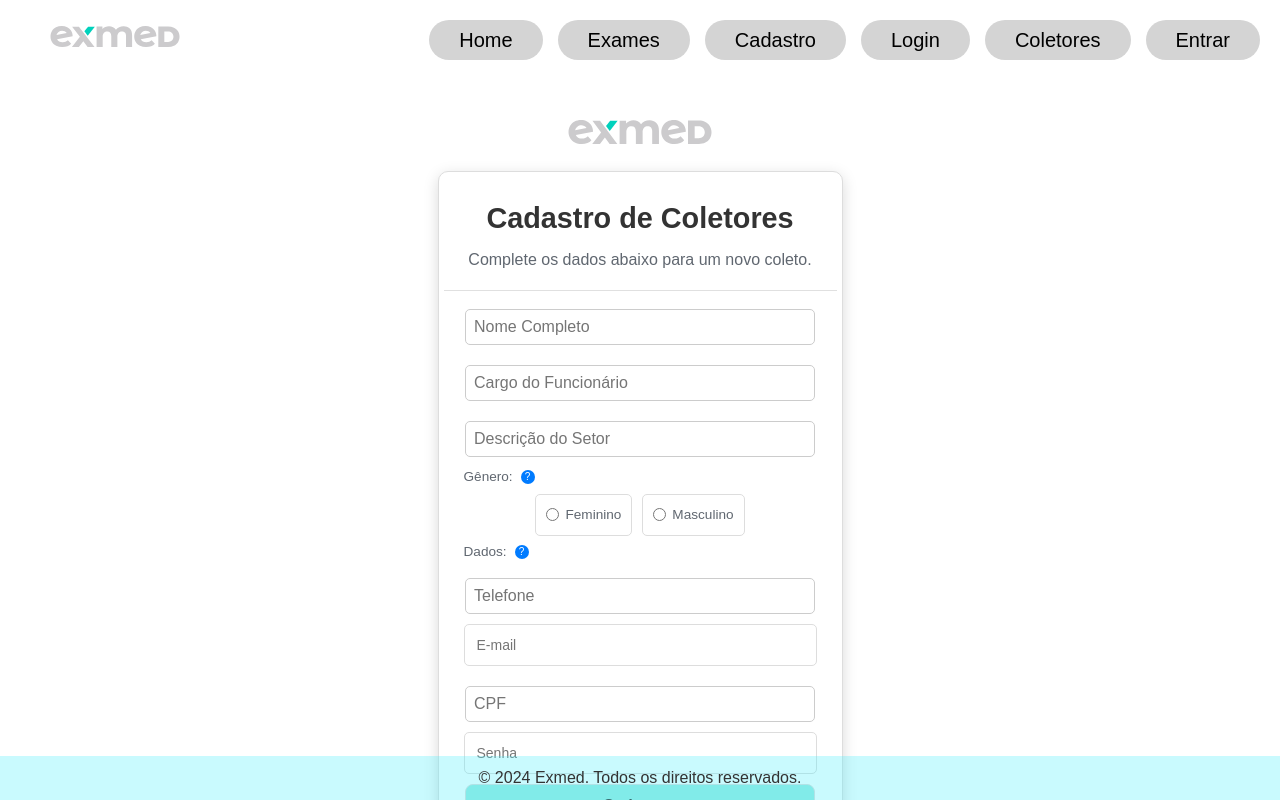
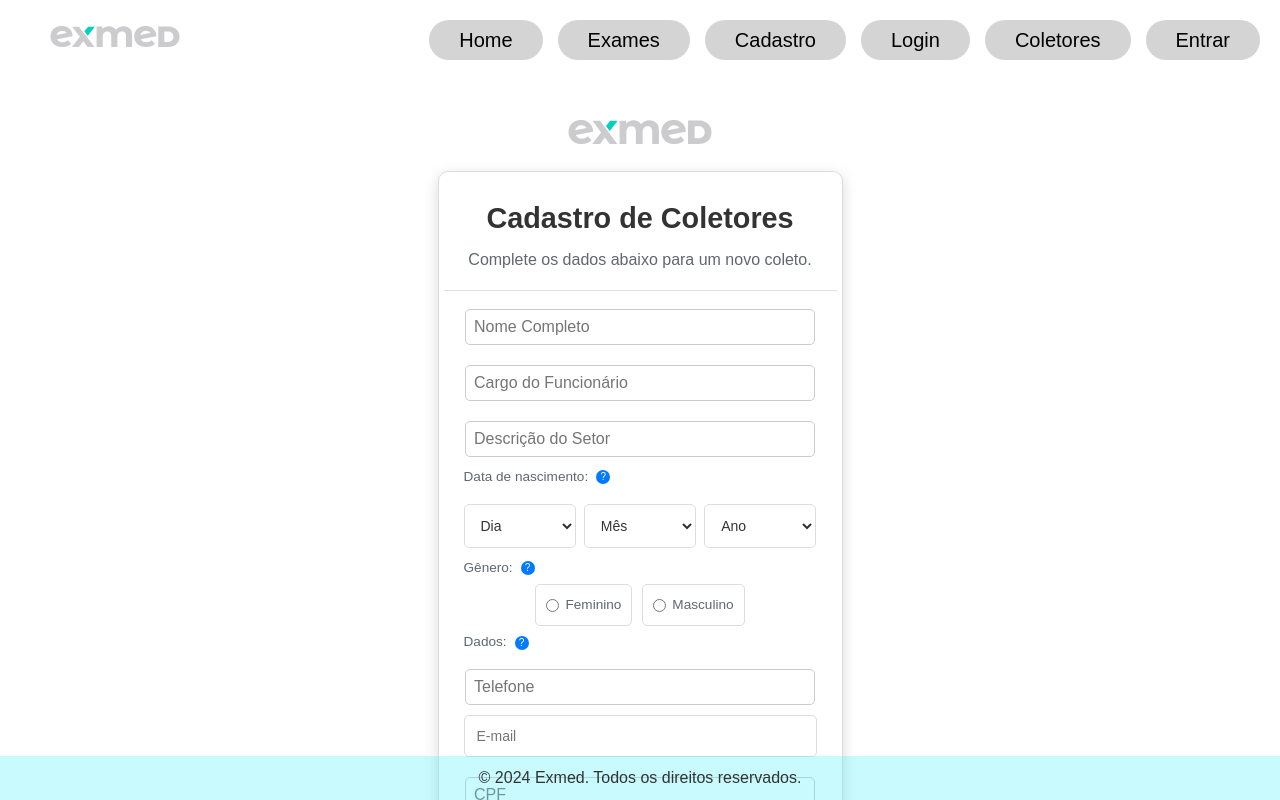
Before and after one commit to Shellbaka/projetoexmed, a React (Vite) app: page /cadcoletores in a window 1280 px wide. Shown: the top 800 px of the page. Built offline with nearby package versions, Linux system fonts and the light colour scheme.

Commit message:
cadastro de funcionarios

```diff
--- a/src/pages/Coletores/CadColetores.jsx
+++ b/src/pages/Coletores/CadColetores.jsx
@@ -1,5 +1,6 @@
 import React, { useState } from 'react';
 import axios from 'axios';
+import { useNavigate } from 'react-router-dom';
 import './CadColetores.css';
 
 function CadColetores() {
@@ -11,6 +12,11 @@ function CadColetores() {
   const [telefone, setTelefone] = useState('');
   const [genero, setGenero] = useState('');
   const [senha, setSenha] = useState('');
+  const [diaNascimento, setDiaNascimento] = useState('');
+  const [mesNascimento, setMesNascimento] = useState('');
+  const [anoNascimento, setAnoNascimento] = useState('');
+
+  const navigate = useNavigate();
 
   const handleCpfChange = (event) => {
     const rawCpf = event.target.value.replace(/\D/g, '').slice(0, 11);
@@ -26,12 +32,15 @@ function CadColetores() {
 
   const handleSubmit = async (event) => {
     event.preventDefault();
+
+    const dataNascimento = `${anoNascimento}-${mesNascimento}-${diaNascimento}`;
     const cpfSemMascara = cpf.replace(/\D/g, '');
 
     try {
       const response = await axios.post('http://localhost:3000/cadcoletores', {
         CPF: cpfSemMascara,
         Email: email,
+        Data_Nascimento: dataNascimento,
         Cargo_Funcionario: cargoFuncionario,
         Nome_Funcionario: nomeFuncionario,
         Descricao_Setor_Funcionario: descricaoSetorFuncionario,
@@ -40,6 +49,7 @@ function CadColetores() {
         Senha: senha,
       });
       alert(response.data);
+      navigate('/login');
     } catch (error) {
       alert(error.response?.data || 'Erro ao cadastrar');
     }
@@ -81,6 +91,36 @@ function CadColetores() {
             required
           />
 
+          <div className="input-group">
+            <label>Data de nascimento:<span className="info-icon" title="Escolha o dia, mês e ano de seu nascimento.">?</span></label>
+            <div className="select-group">
+              <select className="input-standard" onChange={(e) => setDiaNascimento(e.target.value)} required>
+                <option value="">Dia</option>
+                {[...Array(31).keys()].map(day => (
+                  <option key={day + 1} value={String(day + 1).padStart(2, '0')}>
+                    {day + 1}
+                  </option>
+                ))}
+              </select>
+              <select className="input-standard" onChange={(e) => setMesNascimento(e.target.value)} required>
+                <option value="">Mês</option>
+                {["01", "02", "03", "04", "05", "06", "07", "08", "09", "10", "11", "12"].map((month, idx) => (
+                  <option key={idx} value={month}>
+                    {["Jan", "Fev", "Mar", "Abr", "Mai", "Jun", "Jul", "Ago", "Set", "Out", "Nov", "Dez"][idx]}
+                  </option>
+                ))}
+              </select>
+              <select className="input-standard" onChange={(e) => setAnoNascimento(e.target.value)} required>
+                <option value="">Ano</option>
+                {Array.from({ length: 100 }, (_, i) => 2024 - i).map(year => (
+                  <option key={year} value={year}>
+                    {year}
+                  </option>
+                ))}
+              </select>
+            </div>
+          </div>
+
           <div className="input-group genero">
           <label>Gênero:<span className="info-icon" title="Escolha seu gênero conforme identificação.">?</span></label>
             <div className="radio-group">
@@ -97,6 +137,7 @@ function CadColetores() {
 
           <div className="input-group">
           <label>Dados:<span className="info-icon" title="Insira seus dados de identificação.">?</span></label>
+
             <input
               type="text"
               className="input-standard2"
```
Also changed, not shown: 2 other files (tests, documents, lock files or other folders).
